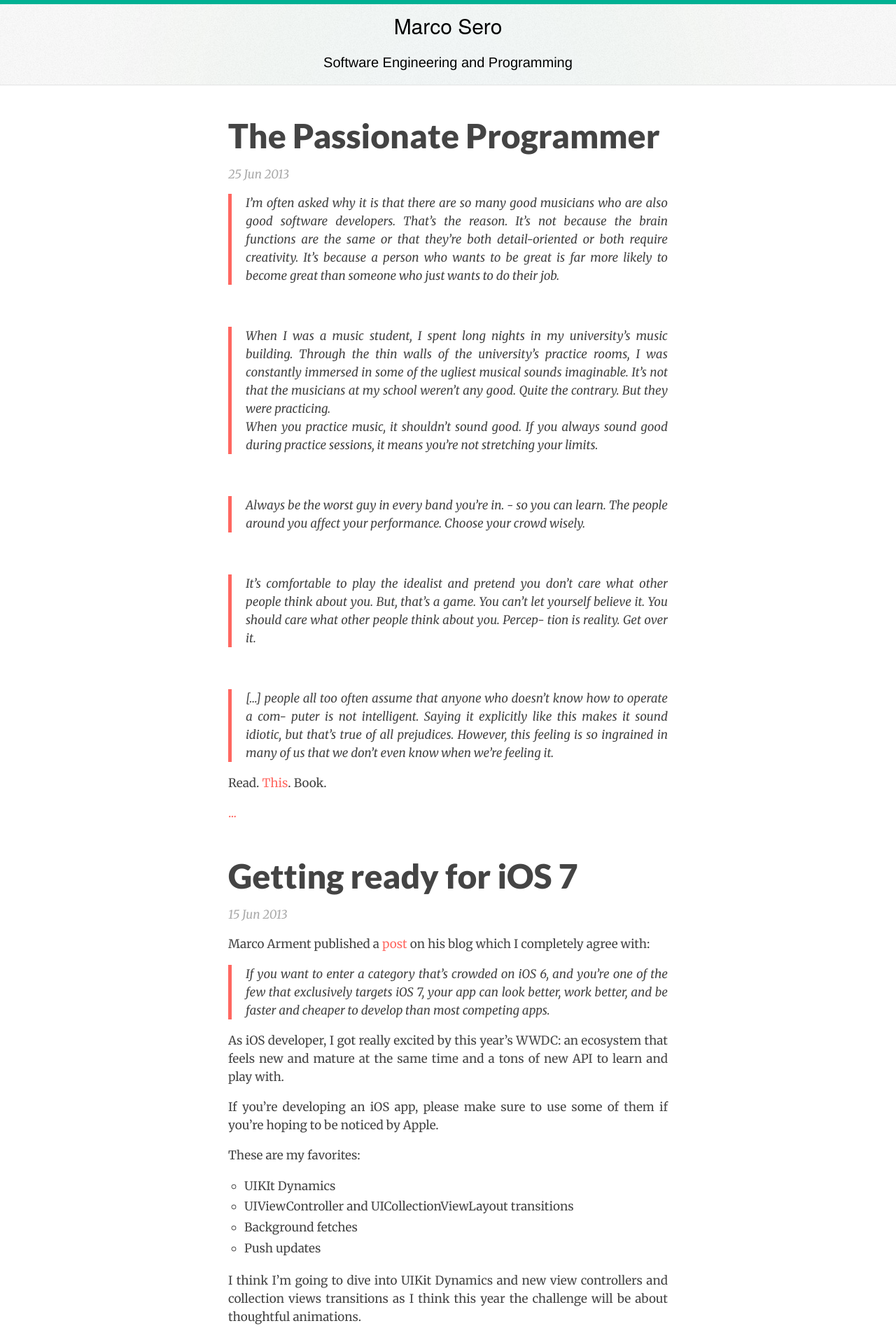
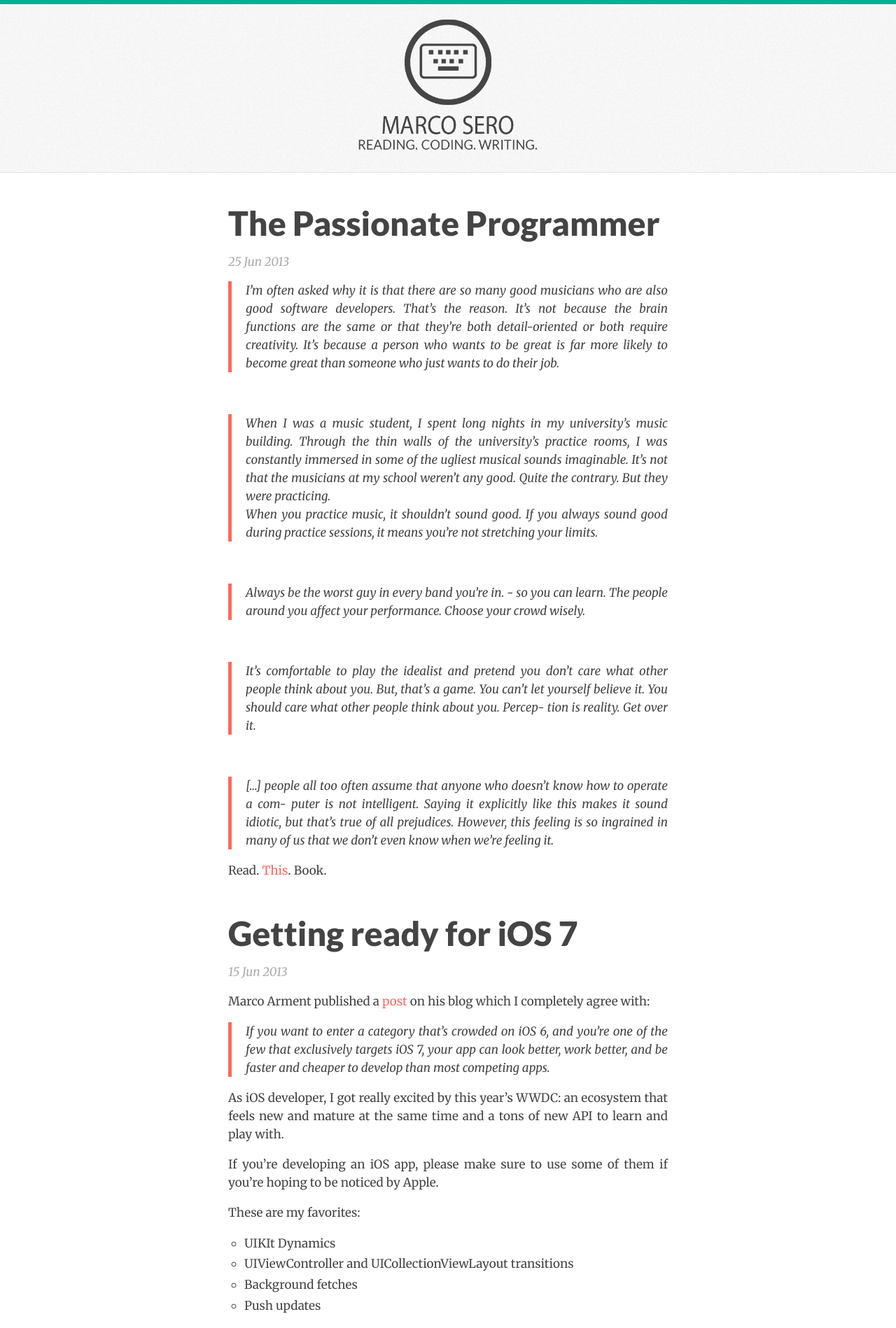
Before and after one commit to MarcoSero/marcosero.github.io, a Jekyll site: the page built from index.html, in a window 1280 px wide. Shown: the top 1898 px of the page at 70% size. Built offline with Jekyll 4.4.1, drawn with Linux system fonts in a browser that asks for light colours; Markdown is read by kramdown in place of the engine named in the settings; the list of posts is cut into pages by our own code; comment, search, counter and statistics services are not loaded.

Commit message:
logo, favicon and responsive

```diff
--- a/_config.yml
+++ b/_config.yml
@@ -2,3 +2,4 @@ name: Marco Sero
 markdown: redcarpet
 pygments: true
 paginate: 5
+permalink: /:title
--- a/_layouts/default.html
+++ b/_layouts/default.html
@@ -4,7 +4,9 @@
         <meta charset="utf-8">
         <meta http-equiv="X-UA-Compatible" content="IE=edge,chrome=1">
         <title>{{ page.title }}</title>
-        <meta name="viewport" content="width=device-width">
+        <meta name="viewport" content="width=device-width, initial-scale=1.0, maximum-scale=1.0, user-scalable=0" /> <!-- RESPONSIVE ! -->
+
+        <link rel='shortcut icon' type='image/x-icon' href='/images/favicon.ico' />
 
         <!-- syntax highlighting CSS -->
         <link rel="stylesheet" href="/css/syntax.css">
@@ -23,8 +25,7 @@
           <div class="site">
             <div class="header">
               <a href="/">
-                <h1 class="title">{{ site.name }}</h1>
-                <h3 class="subtitle">Software Engineering and Programming</h1>
+                <img src="/images/logo.png" height="200px">
               </a>
             </div>
 
--- a/css/main.css
+++ b/css/main.css
@@ -90,34 +90,18 @@ ul.posts span {
 }*/
 
 .content {
-  width: 42em;
+  max-width: 42em;
   margin: 3em auto 2em;
 }
 
 .site .header {
-  background: url(/images/blur-v2.png) center top no-repeat, url(/images/bg-noise-grey-v2.jpg);
+  background: url(/images/bg-noise-grey-v2.jpg);
   border-bottom: 1px solid #e3e3e4;
   border-top: 6px solid #00b193;
   background-color: #f5f6f6;
   text-align: center;
   padding: 20px;
-}
-
-.site .header .title {
-  color: #000;
-  font-size: 30px;
-  font-family: "HelveticaNeueLight", "HelveticaNeue-Light", "Helvetica Neue Light", "HelveticaNeue", "Helvetica Neue", 'TeXGyreHerosRegular', "Helvetica", "Tahoma", "Geneva", "Arial", sans-serif;
-    Helvetica, Arial, "Lucida Grande", sans-serif;
-    font-weight: 100;
-}
-
-.site .header .subtitle {
-  color: #000;
-  font-size: 20px;
-  font-family: "HelveticaNeue-Light", "Helvetica Neue Light", "Helvetica Neue",
-    Helvetica, Arial, "Lucida Grande", sans-serif;
-  font-weight: 100;
-
+  height: 200px;
 }
 
 .date {
@@ -212,9 +196,11 @@ ul.posts span {
 }
 
 
-/****
-Pagination
-***/
+/*****************************************************************************/
+/*
+/* Pagination
+/*
+/*****************************************************************************/
 
 #pagination {
   font-family: Lato, Verdana, Tahoma, sans-serif;
@@ -226,3 +212,16 @@ Pagination
 #pagination .next {
   float: right;
 }
+
+/*****************************************************************************/
+/*
+/* Mobile
+/*
+/*****************************************************************************/
+
+@media (max-width: 699px) {
+  .content {
+    padding-left: 15px;
+    padding-right: 15px;
+  }
+}
--- a/index.html
+++ b/index.html
@@ -3,14 +3,14 @@ layout: default
 title: Marco Sero
 ---
 
-<div class="content">
+<div class="home">
 
   <ul class="posts">
     {% for post in paginator.posts %}
    	  <h2><a href="{{ post.url }}">{{ post.title }}</a></h2>
       <p class="date">{{ post.date | date_to_string }}</p>
       <div class="post">
-      	{{ post.content }} <a href="{{ post.url }}">...</a>
+      	{{ post.content }}
       </div>
     {% endfor %}
   </ul>
```
Also changed, not shown: images/favicon.gif (added), images/favicon.ico (added), images/logo.png (added), 1 other file.
